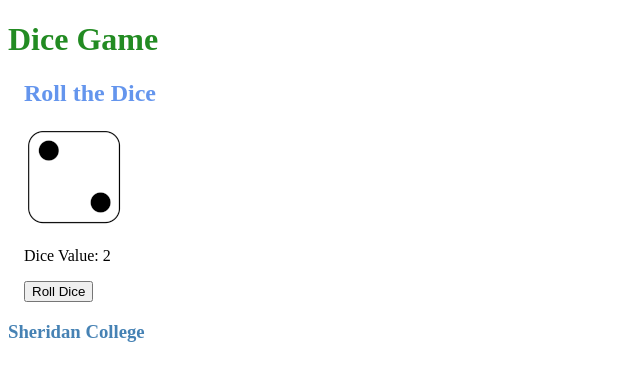
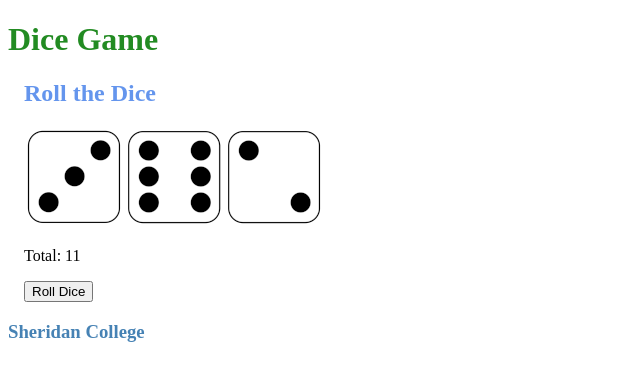
Before and after one commit to tetervak/DiceGame-Angular-F2025, an Angular app: page / in a window 1280 px wide. Both pictures are taken after a click on the button "Roll Dice". Shown: the top 380 px of the page, without its empty margins (0-640 px from the left). Built offline with nearby package versions, Linux system fonts and the light colour scheme.

Commit message:
made three dice work

```diff
--- a/src/app/app.html
+++ b/src/app/app.html
@@ -1,12 +1,16 @@
 <app-my-header></app-my-header>
 <main>
   <h2>Roll the Dice</h2>
-  <p>
-    <img src="/images/dice/side_{{diceValue}}.png" alt="side_{{diceValue}}">
-  </p>
-  <p>
-    Dice Value: {{diceValue}}
-  </p>
+  @if (rollData != undefined){
+    <p>
+      @for (diceValue of rollData.values; track $index){
+        <img src="/images/dice/side_{{diceValue}}.png" alt="side_{{diceValue}}">
+      }
+    </p>
+    <p>
+      Total: {{rollData.total}}
+    </p>
+  }
   <p>
     <button (click)="onRollDice()">Roll Dice</button>
   </p>
--- a/src/app/app.ts
+++ b/src/app/app.ts
@@ -1,6 +1,7 @@
 import { Component, signal } from '@angular/core';
 import {MyHeader} from './my-header/my-header';
 import {MyFooter} from './my-footer/my-footer';
+import {RollData} from './roll-data';
 
 
 @Component({
@@ -14,13 +15,29 @@ import {MyFooter} from './my-footer/my-footer';
 })
 export class App {
 
-  diceValue: number = 1;
+  rollData: RollData | undefined;
+  numberOfDice: number = 3;
 
-  getRandonDiceValue(): number{
+  private getRandomDiceValue(): number{
     return Math.floor(Math.random() * 6) + 1;
   }
 
+  private getRollData(numberOfDice: number): RollData{
+    const values: number[] = [];
+    let total: number = 0;
+    for(let i: number = 0; i < numberOfDice; i++){
+      const diceValue: number = this.getRandomDiceValue()
+      values.push(diceValue);
+      total += diceValue;
+    }
+    return {
+      numberOfDice: numberOfDice,
+      values: values,
+      total: total
+    };
+  }
+
   onRollDice(): void {
-    this.diceValue = this.getRandonDiceValue();
+    this.rollData = this.getRollData(this.numberOfDice);
   }
 }
--- /dev/null
+++ b/src/app/roll-data.ts
@@ -0,0 +1,5 @@
+export interface RollData {
+  numberOfDice: number;
+  values: number[];
+  total: number;
+}
```
